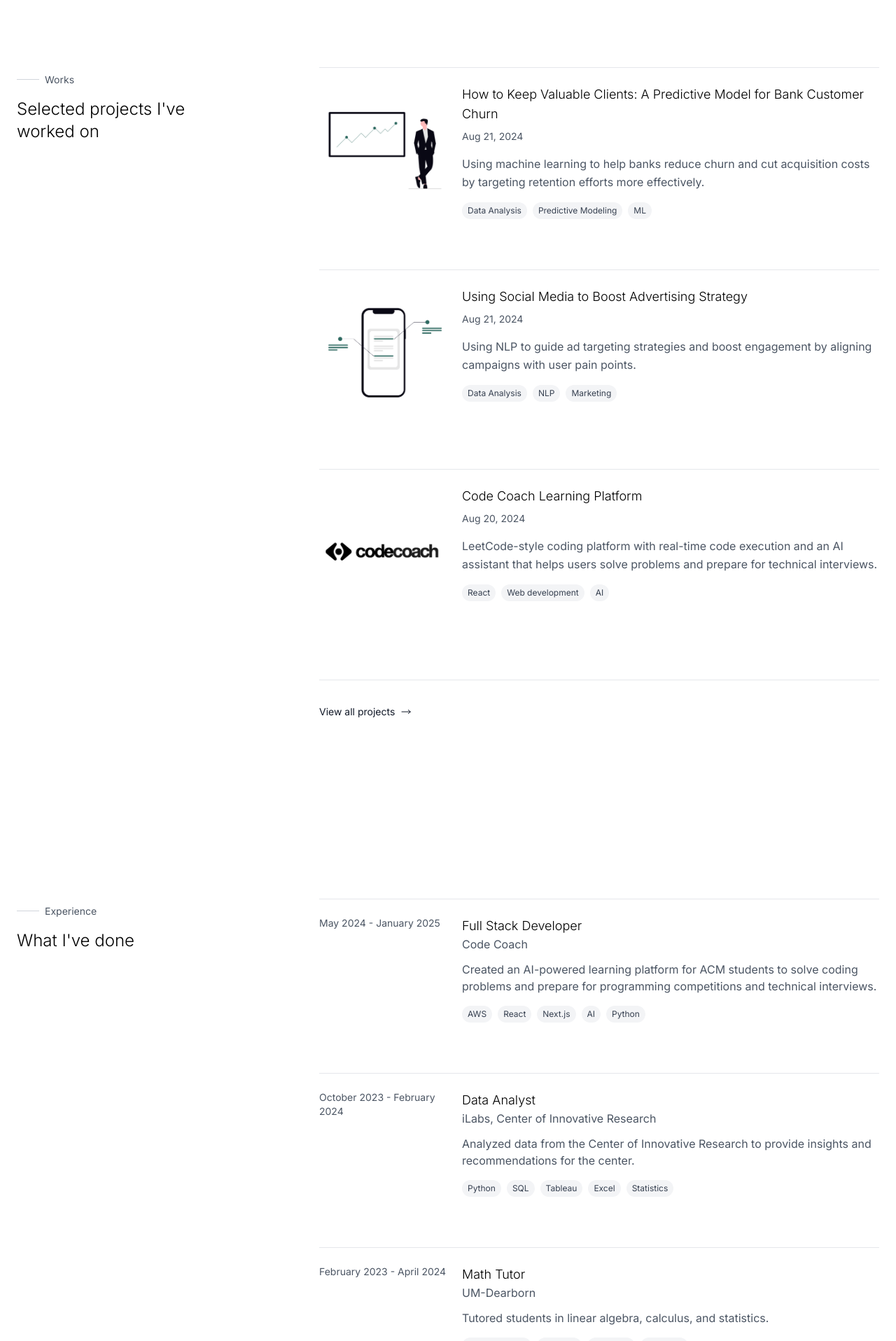
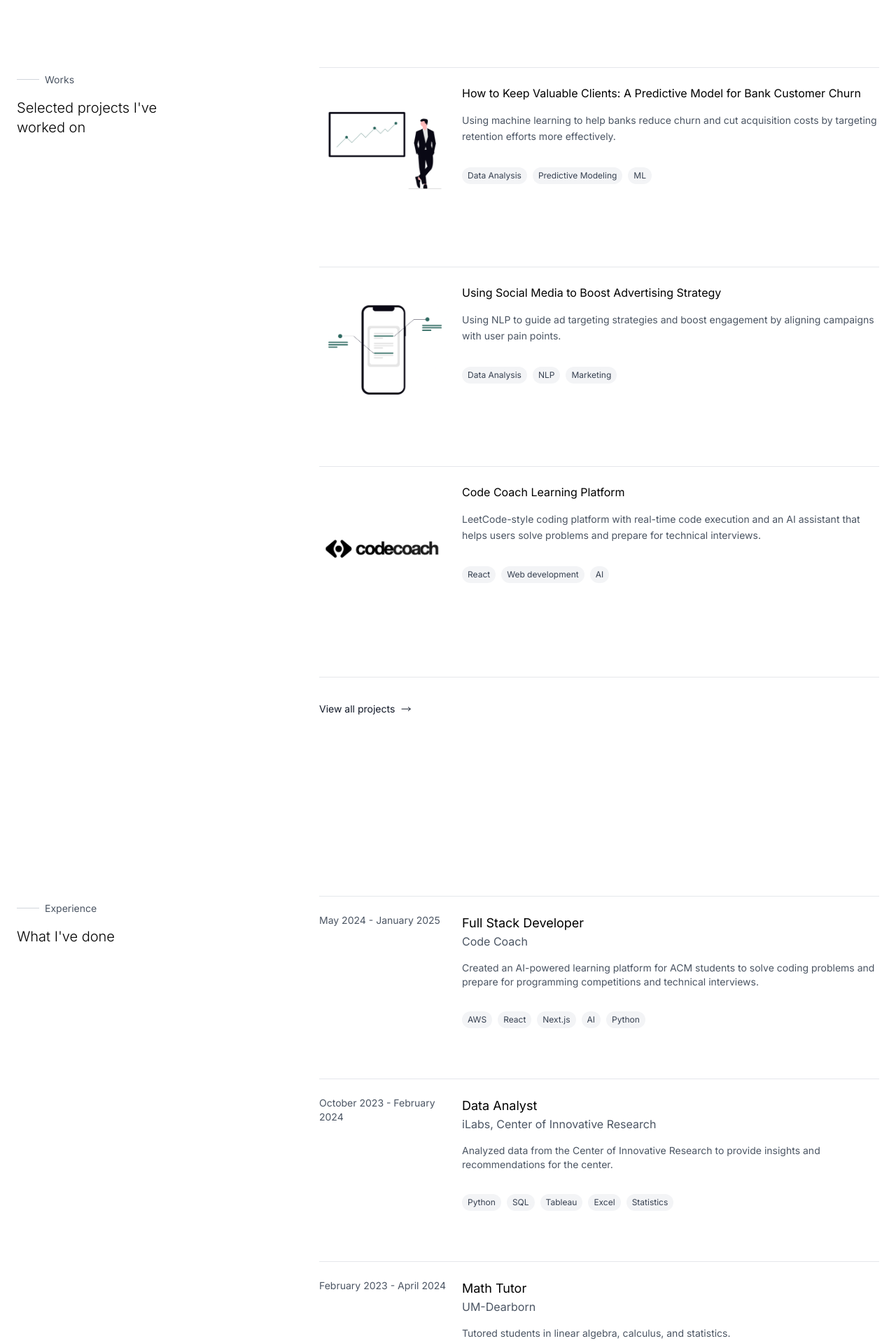
Before and after one commit to d-pap/portfolio, a Next.js app: page / in a window 1280 px wide. Shown: the part 840-2756 px from the top of the page at 70% size. Built offline with nearby package versions, Linux system fonts and the light colour scheme.

Commit message:
font adjustments

```diff
--- a/app/components/footer.tsx
+++ b/app/components/footer.tsx
@@ -7,7 +7,7 @@ export default async function Footer() {
   const posts = await getBlogPosts();
 
   return (
-    <footer className="w-full bg-white dark:bg-black border-t border-gray-200 dark:border-gray-800">
+    <footer className="w-full bg-white dark:bg-black border-t border-gray-800 dark:border-gray-800">
       <div className="max-w-7xl mx-auto px-4 sm:px-6 py-12 md:py-16">
         <div className="grid grid-cols-1 md:grid-cols-3 gap-12 md:gap-8">
           {/* Quick Links */}
@@ -95,7 +95,7 @@ export default async function Footer() {
           </div>
         </div>
 
-        <div className="mt-12 pt-8 border-t border-gray-200 dark:border-gray-800 text-center text-xs text-gray-900 dark:text-gray-100">
+        <div className="mt-12 pt-8 border-t border-gray-800 dark:border-gray-800 text-center text-xs text-gray-900 dark:text-gray-100">
           <p>
             © {new Date().getFullYear()} Derek Papierski. Built with Next.js and
             Tailwind CSS.
--- a/app/components/hero.tsx
+++ b/app/components/hero.tsx
@@ -24,7 +24,7 @@ export default function Hero() {
             {/* Center - Main message */}
             <div className="flex-1 flex items-center py-8 md:py-12">
               <div className="max-w-sm">
-                <p className="text-sm sm:text-base leading-relaxed text-gray-700 dark:text-gray-300 uppercase tracking-wide font-medium">
+                <p className="text-sm font-medium leading-relaxed text-gray-700 dark:text-gray-300 uppercase tracking-wide">
                   I turn complexity into clarity through data science and
                   elegant code.
                 </p>
@@ -33,7 +33,7 @@ export default function Hero() {
 
             {/* Bottom - Contact info */}
             <div className="space-y-3 pb-4 sm:pb-8 md:pb-12">
-              <p className="text-sm uppercase tracking-wide font-medium text-gray-600 dark:text-gray-400">
+              <p className="text-sm uppercase tracking-wide text-gray-600 dark:text-gray-400 font-medium">
                 Michigan, USA
               </p>
               <Link
--- a/app/components/nav.tsx
+++ b/app/components/nav.tsx
@@ -73,7 +73,7 @@ export function Navbar() {
 
   return (
     <nav
-      className={`w-full h-16 py-4 fixed top-0 left-0 right-0 z-50 bg-white/80 dark:bg-black/80 backdrop-blur-sm transition-transform duration-300 ${
+      className={`w-full h-16 py-4 fixed top-0 left-0 right-0 z-50 bg-white/80 dark:bg-black/80 backdrop-blur-sm transition-transform duration-300 border-b border-gray-800 dark:border-gray-800 ${
         isVisible ? "translate-y-0" : "-translate-y-full"
       }`}
     >
@@ -81,7 +81,7 @@ export function Navbar() {
         {/* Logo */}
         <Link
           href="/"
-          className="text-lg font-light text-gray-900 dark:text-gray-100 hover:text-[#2D6960] dark:hover:text-[#2D6960] transition-colors"
+          className=" text-gray-900 dark:text-gray-100 hover:text-[#2D6960] dark:hover:text-[#2D6960] transition-colors"
         >
           derekpapierski
         </Link>
--- a/app/global.css
+++ b/app/global.css
@@ -67,7 +67,7 @@ html {
 
 /* Enhanced paragraph styles */
 .prose p {
-  @apply text-base leading-relaxed mb-6 text-gray-800 dark:text-gray-200;
+  @apply text-sm leading-relaxed mb-6 text-gray-800 dark:text-gray-200;
 }
 
 /* Enhanced blockquote styles */
--- a/app/page.tsx
+++ b/app/page.tsx
@@ -46,7 +46,7 @@ export default function Page() {
                   <span className="w-8 h-[1px] bg-gray-300 dark:bg-gray-700"></span>
                   <span>Works</span>
                 </div>
-                <h2 className="text-2xl font-light">
+                <h2 className="text-xl font-light">
                   Selected projects I've worked on
                 </h2>
               </div>
@@ -75,14 +75,12 @@ export default function Page() {
                         </div>
                       </div>
                       <div className="col-span-6">
-                        <h3 className="text-lg font-light mb-2">
-                          {post.metadata.title}
-                        </h3>
-                        <p className="text-sm text-gray-600 dark:text-gray-400 mb-4">
+                        <h3 className="mb-4">{post.metadata.title}</h3>
+                        {/* <p className="text-sm text-gray-600 dark:text-gray-400 mb-4">
                           {formatDate(post.metadata.publishedAt)}
-                        </p>
+                        </p> */}
                         {post.metadata.summary && (
-                          <p className="text-gray-600 dark:text-gray-300 mb-4 leading-relaxed">
+                          <p className="text-gray-600 dark:text-gray-300 mb-8 leading-relaxed text-sm">
                             {post.metadata.summary}
                           </p>
                         )}
@@ -141,7 +139,7 @@ export default function Page() {
                   <span className="w-8 h-[1px] bg-gray-300 dark:bg-gray-700"></span>
                   <span>Experience</span>
                 </div>
-                <h2 className="text-2xl font-light">What I've done</h2>
+                <h2 className="text-xl font-light">What I've done</h2>
               </div>
             </div>
 
@@ -157,13 +155,11 @@ export default function Page() {
                       </p>
                     </div>
                     <div className="col-span-6">
-                      <h3 className="text-lg font-light">
-                        Full Stack Developer
-                      </h3>
-                      <h4 className="text-base text-gray-600 dark:text-gray-400 mb-3">
+                      <h3 className="text-lg">Full Stack Developer</h3>
+                      <h4 className="text-base text-gray-600 dark:text-gray-400 mb-4">
                         Code Coach
                       </h4>
-                      <p className="text-gray-600 dark:text-gray-300 mb-4">
+                      <p className="text-gray-600 dark:text-gray-300 mb-8 text-sm">
                         Created an AI-powered learning platform for ACM students
                         to solve coding problems and prepare for programming
                         competitions and technical interviews.
@@ -198,11 +194,11 @@ export default function Page() {
                       </p>
                     </div>
                     <div className="col-span-6">
-                      <h3 className="text-lg font-light">Data Analyst</h3>
-                      <h4 className="text-base text-gray-600 dark:text-gray-400 mb-3">
+                      <h3 className="text-lg">Data Analyst</h3>
+                      <h4 className="text-base text-gray-600 dark:text-gray-400 mb-4">
                         iLabs, Center of Innovative Research
                       </h4>
-                      <p className="text-gray-600 dark:text-gray-300 mb-4">
+                      <p className="text-gray-600 dark:text-gray-300 mb-8 text-sm">
                         Analyzed data from the Center of Innovative Research to
                         provide insights and recommendations for the center.
                       </p>
@@ -236,11 +232,11 @@ export default function Page() {
                       </p>
                     </div>
                     <div className="col-span-6">
-                      <h3 className="text-lg font-light">Math Tutor</h3>
-                      <h4 className="text-base text-gray-600 dark:text-gray-400 mb-3">
+                      <h3 className="text-lg">Math Tutor</h3>
+                      <h4 className="text-base text-gray-600 dark:text-gray-400 mb-4">
                         UM-Dearborn
                       </h4>
-                      <p className="text-gray-600 dark:text-gray-300 mb-4">
+                      <p className="text-gray-600 dark:text-gray-300 mb-8 text-sm">
                         Tutored students in linear algebra, calculus, and
                         statistics.
                       </p>
@@ -278,7 +274,7 @@ export default function Page() {
                   <span className="w-8 h-[1px] bg-gray-300 dark:bg-gray-700"></span>
                   <span>About</span>
                 </div>
-                <h2 className="text-2xl font-light">
+                <h2 className="text-xl font-light">
                   The story behind the code
                 </h2>
               </div>
@@ -302,10 +298,10 @@ export default function Page() {
                 </div>
                 <div className="md:col-span-8 space-y-6">
                   <div className="prose prose-lg dark:prose-invert">
-                    <h3 className="text-xl font-semibold text-gray-900 dark:text-gray-100 mb-4">
+                    <h3 className="text-lg font-semibold text-gray-900 dark:text-gray-100 mb-4">
                       Data Analyst & Full-Stack Developer
                     </h3>
-                    <p className="text-gray-600 dark:text-gray-300 leading-relaxed">
+                    <p className=" text-gray-600 dark:text-gray-300 leading-relaxed text-sm">
                       I’m a data-focused technologist with dual majors in
                       Computer Science and Data Science. I specialize in
                       extracting actionable insights from complex datasets, but
@@ -314,10 +310,10 @@ export default function Page() {
                       is the desire to make technology more accessible and
                       impactful.
                     </p>
-                    <p className="text-gray-600 dark:text-gray-300 leading-relaxed">
+                    <p className="text-gray-600 dark:text-gray-300 leading-relaxed text-sm">
                       "Why both data science and software engineering?”
                     </p>
-                    <p className="text-gray-600 dark:text-gray-300 leading-relaxed">
+                    <p className="text-gray-600 dark:text-gray-300 leading-relaxed text-sm">
                       Data doesn’t exist in a vacuum—it needs infrastructure,
                       tools, and systems to create real-world impact. My
                       background allows me to collaborate seamlessly with
@@ -428,7 +424,7 @@ export default function Page() {
                   <span className="w-8 h-[1px] bg-gray-300 dark:bg-gray-700"></span>
                   <span>Connect</span>
                 </div>
-                <h2 className="text-2xl font-light">Let's chat about tech</h2>
+                <h2 className="text-xl font-light">Let's chat about tech</h2>
               </div>
             </div>
 
--- a/tailwind.config.js
+++ b/tailwind.config.js
@@ -7,6 +7,9 @@ module.exports = {
       colors: {
         primary: "#f5f5f5",
         secondary: "#121212",
+        brand: "#2D6960", // Your main color
+        brandLight: "#E7F0EE", // Light variant
+        brandDark: "#1A4840", // Dark variant for hovers
       },
       typography: {
         quoteless: {
```
